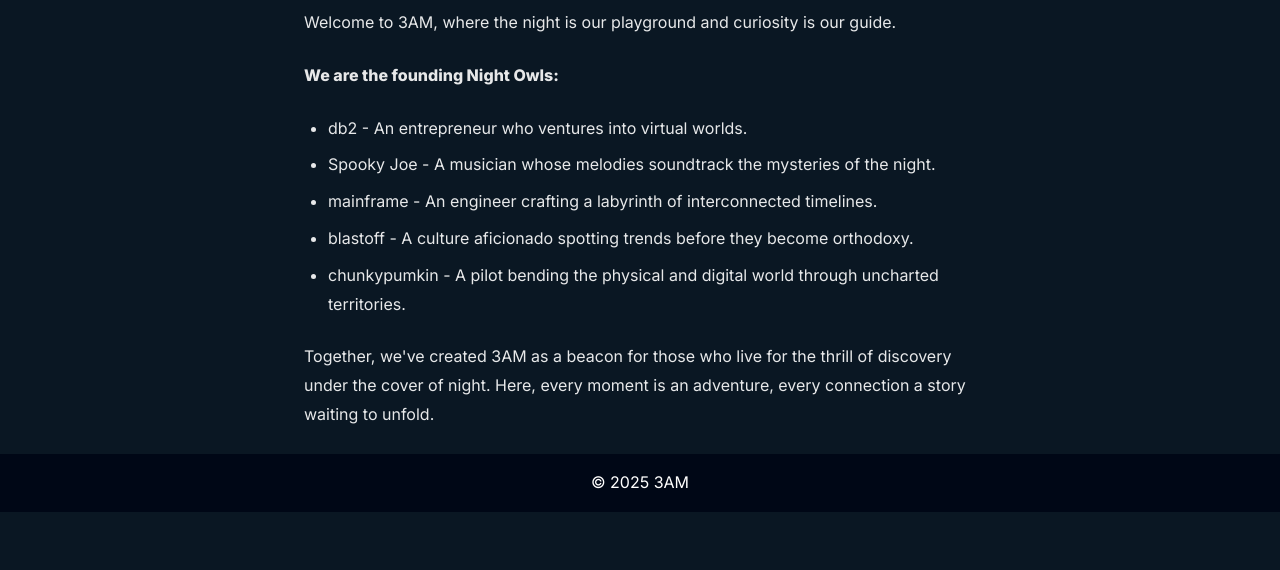
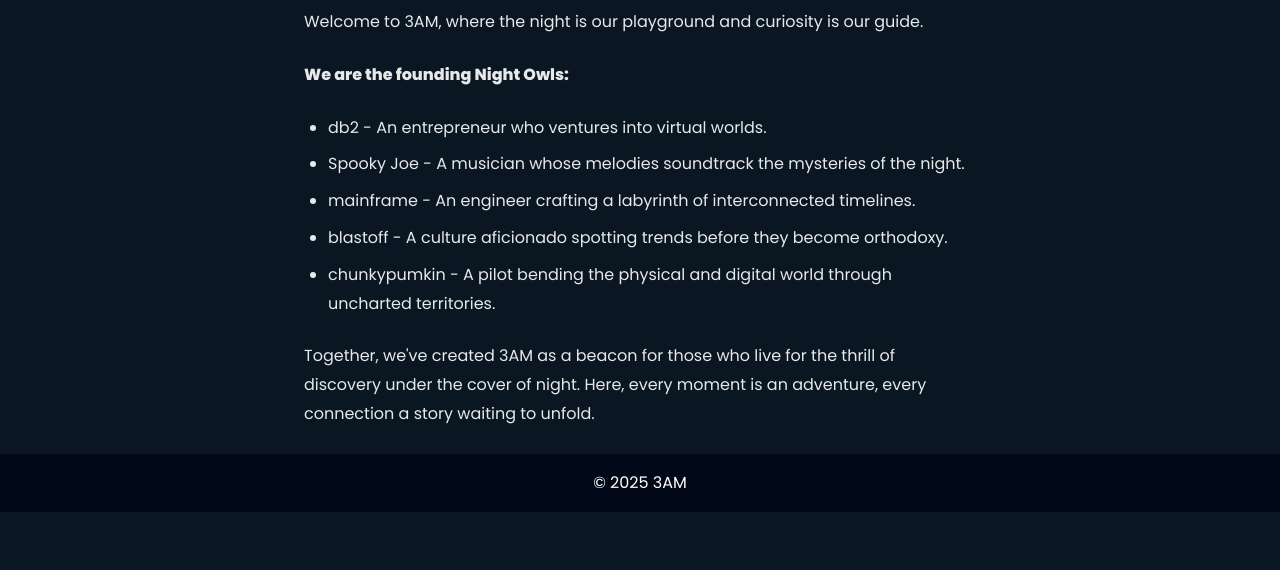
Before and after one commit to db207/BYOA-Static-Site, a website: page public/about.html in a window 1280 px wide. Shown: the part 288-858 px from the top of the page. Drawn offline with Linux system fonts and the light colour scheme.

Commit message:
Update site font to Poppins - Replace Inter with Poppins font family - Update Google Fonts links in all templates - Add 3AM suffix to page titles

```diff
--- a/public/about.html
+++ b/public/about.html
@@ -3,9 +3,9 @@
 <head>
     <meta charset="UTF-8">
     <meta name="viewport" content="width=device-width, initial-scale=1.0">
-    <title>About</title>
+    <title>About - 3AM</title>
     <link rel="stylesheet" href="/BYOA-Static-Site/css/style.css">
-    <link href="https://fonts.googleapis.com/css2?family=Inter:wght@400;500;600;800&display=swap" rel="stylesheet">
+    <link href="https://fonts.googleapis.com/css2?family=Poppins:wght@400;500;600;800&display=swap" rel="stylesheet">
 </head>
 <body>
     <nav>
--- a/public/css/style.css
+++ b/public/css/style.css
@@ -20,7 +20,7 @@ body {
     display: flex;
     flex-direction: column;
     min-height: 100vh;
-    font-family: 'Inter', -apple-system, BlinkMacSystemFont, 'Segoe UI', Roboto, sans-serif;
+    font-family: 'Poppins', -apple-system, BlinkMacSystemFont, 'Segoe UI', Roboto, sans-serif;
     background-color: var(--primary-color);
     color: var(--text-color);
     line-height: 1.6;
--- a/src/styles/style.css
+++ b/src/styles/style.css
@@ -20,7 +20,7 @@ body {
     display: flex;
     flex-direction: column;
     min-height: 100vh;
-    font-family: 'Inter', -apple-system, BlinkMacSystemFont, 'Segoe UI', Roboto, sans-serif;
+    font-family: 'Poppins', -apple-system, BlinkMacSystemFont, 'Segoe UI', Roboto, sans-serif;
     background-color: var(--primary-color);
     color: var(--text-color);
     line-height: 1.6;
```
Also changed, not shown: public/index.html (+1 -1 lines), src/templates/blog-index.html (+1 -1 lines), src/templates/blog.html (+2 -2 lines), src/templates/index.html (+1 -1 lines), src/templates/page.html (+2 -2 lines).
